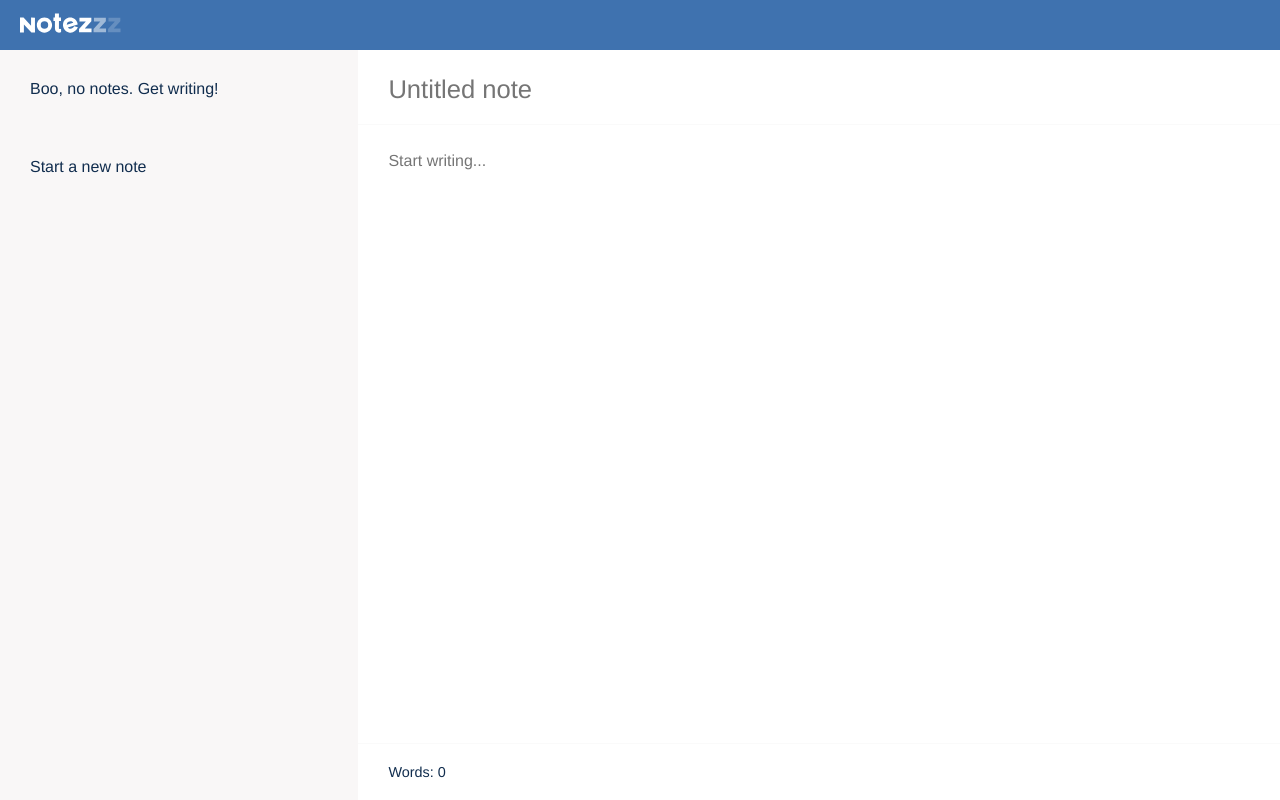
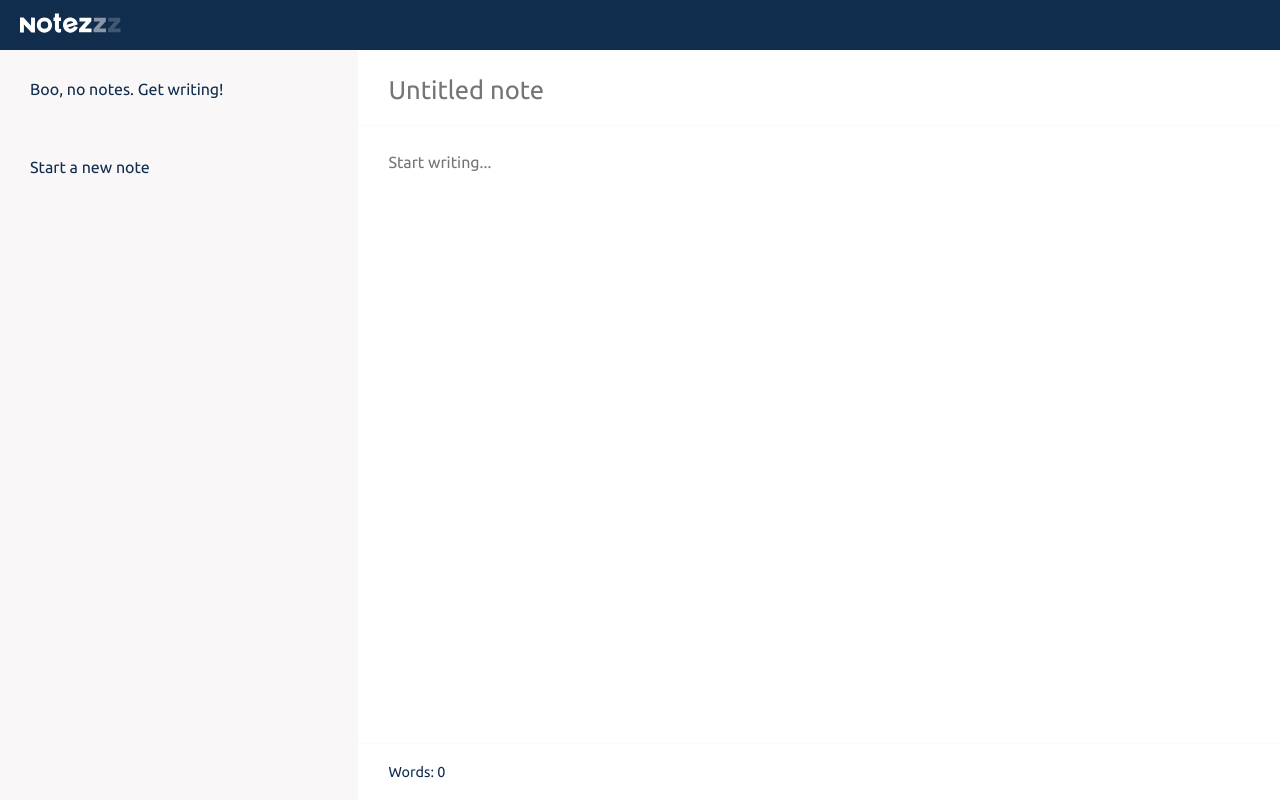
Before and after one commit to dmtrbrl/notezzz, a Vue app: page / in a window 1280 px wide. Built offline with nearby package versions, Linux system fonts and the light colour scheme.

Commit message:
Minor style and scss structure changes

```diff
--- a/src/App.vue
+++ b/src/App.vue
@@ -22,6 +22,8 @@ export default {
 </script>
 
 <style lang="scss">
+@import url("https://fonts.googleapis.com/css?family=Ubuntu:400,400i,700,700i&subset=cyrillic");
+@import "./assets/scss/colors";
 * {
   box-sizing: border-box;
 }
@@ -32,11 +34,11 @@ body {
   height: 100%;
 }
 body {
-  color: #112d4e;
+  color: $c-dark-blue;
   overflow: hidden;
 }
 #app {
-  font-family: "Avenir", Helvetica, Arial, sans-serif;
+  font-family: "Ubuntu", Helvetica, Arial, sans-serif;
   -webkit-font-smoothing: antialiased;
   -moz-osx-font-smoothing: grayscale;
   display: flex;
@@ -48,7 +50,7 @@ body {
   width: 100%;
   height: 50px;
   padding: 15px 20px;
-  background: #3f72af;
+  background: $c-dark-blue;
   &__logo {
     display: block;
     height: 20px;
--- /dev/null
+++ b/src/assets/scss/colors.scss
@@ -0,0 +1,7 @@
+$c-white: #ffffff;
+$c-light: #f9f7f7;
+$c-light-gray: #eeeeee;
+$c-light-blue: #dbe2ef;
+$c-blue: #3f72af;
+$c-dark-blue: #112d4e;
+$c-red: #cc4466;
--- a/src/components/Note.vue
+++ b/src/components/Note.vue
@@ -21,11 +21,12 @@ export default {
 </script>
 
 <style lang="scss" scoped>
+@import "../assets/scss/colors";
 .note {
   display: flex;
   color: inherit;
   text-decoration: none;
-  border-bottom: 2px solid #eee;
+  border-bottom: 2px solid $c-light-gray;
   opacity: 0.3;
   transition: opacity 300ms ease;
   &:hover {
@@ -64,9 +65,9 @@ export default {
     width: 50px;
     position: relative;
     margin-left: -50px;
-    background: #cc4466;
+    background: $c-red;
     min-height: 100%;
-    color: #fff;
+    color: $c-white;
     text-decoration: none;
     transition: margin-left 300ms cubic-bezier(0, 1, 1, 1);
     &-icon {
--- a/src/components/Pad.vue
+++ b/src/components/Pad.vue
@@ -38,6 +38,7 @@ export default {
 
 <style lang="scss" scoped>
 @import "../assets/scss/placeholders";
+@import "../assets/scss/colors";
 .pad {
   display: flex;
   flex: 4;
@@ -58,11 +59,11 @@ export default {
     outline: none;
     font: inherit;
     line-height: 2;
-    border-top: 1px solid rgba(#eee, 0.3);
+    border-top: 1px solid rgba($c-light-gray, 0.3);
   }
   &__footer {
     padding: 20px 30px;
-    border-top: 1px solid rgba(#eee, 0.3);
+    border-top: 1px solid rgba($c-light-gray, 0.3);
     &-items {
       @extend %inline-list;
       font-size: 0.9em;
--- a/src/components/Sidebar.vue
+++ b/src/components/Sidebar.vue
@@ -27,8 +27,9 @@ export default {
 </script>
 
 <style lang="scss" scoped>
+@import "../assets/scss/colors";
 .sidebar {
-  background: #f9f7f7;
+  background: $c-light;
   flex: 1;
   height: 100%;
   min-width: 28%;
```
Also changed, not shown: public/favicon.png, public/favicon.svg.
